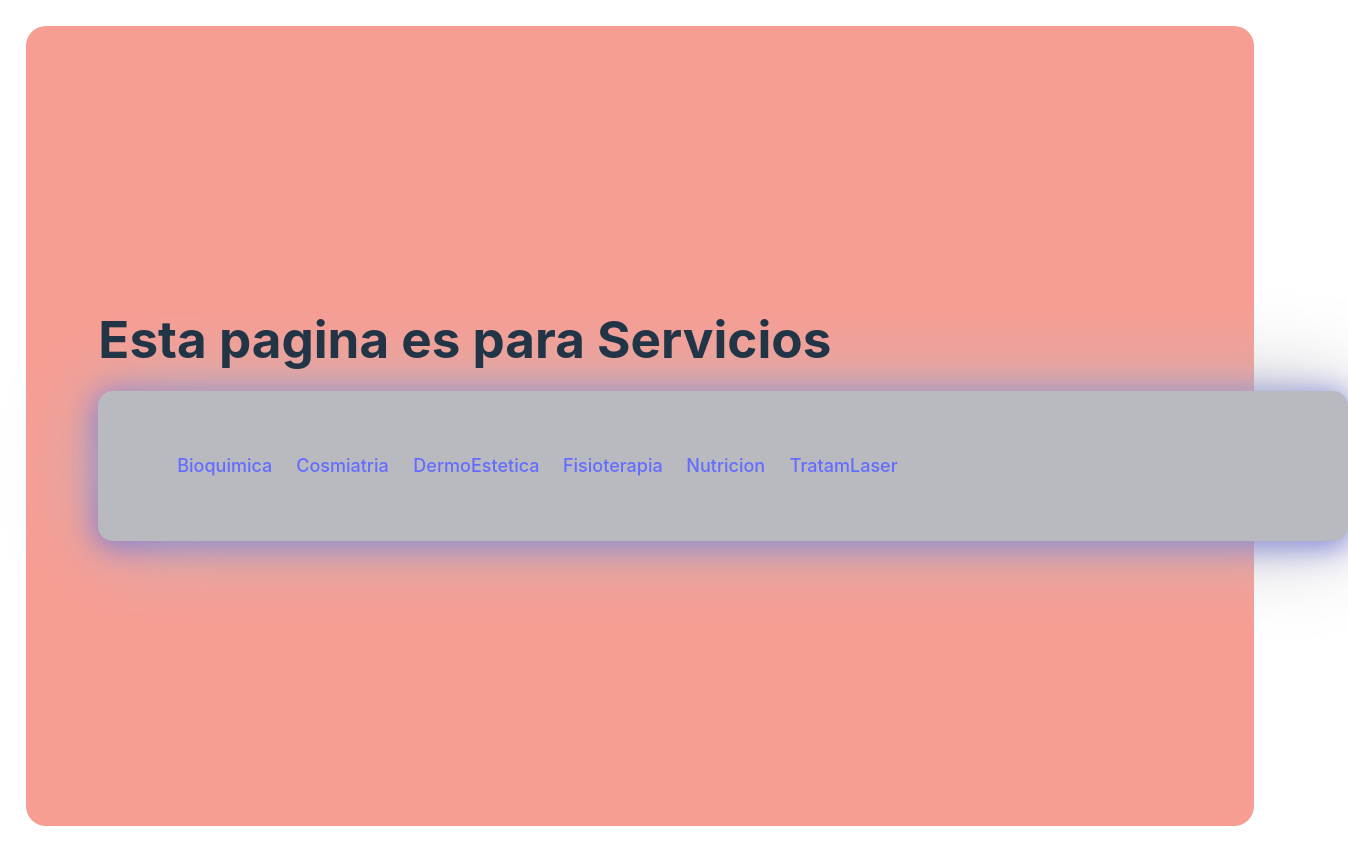
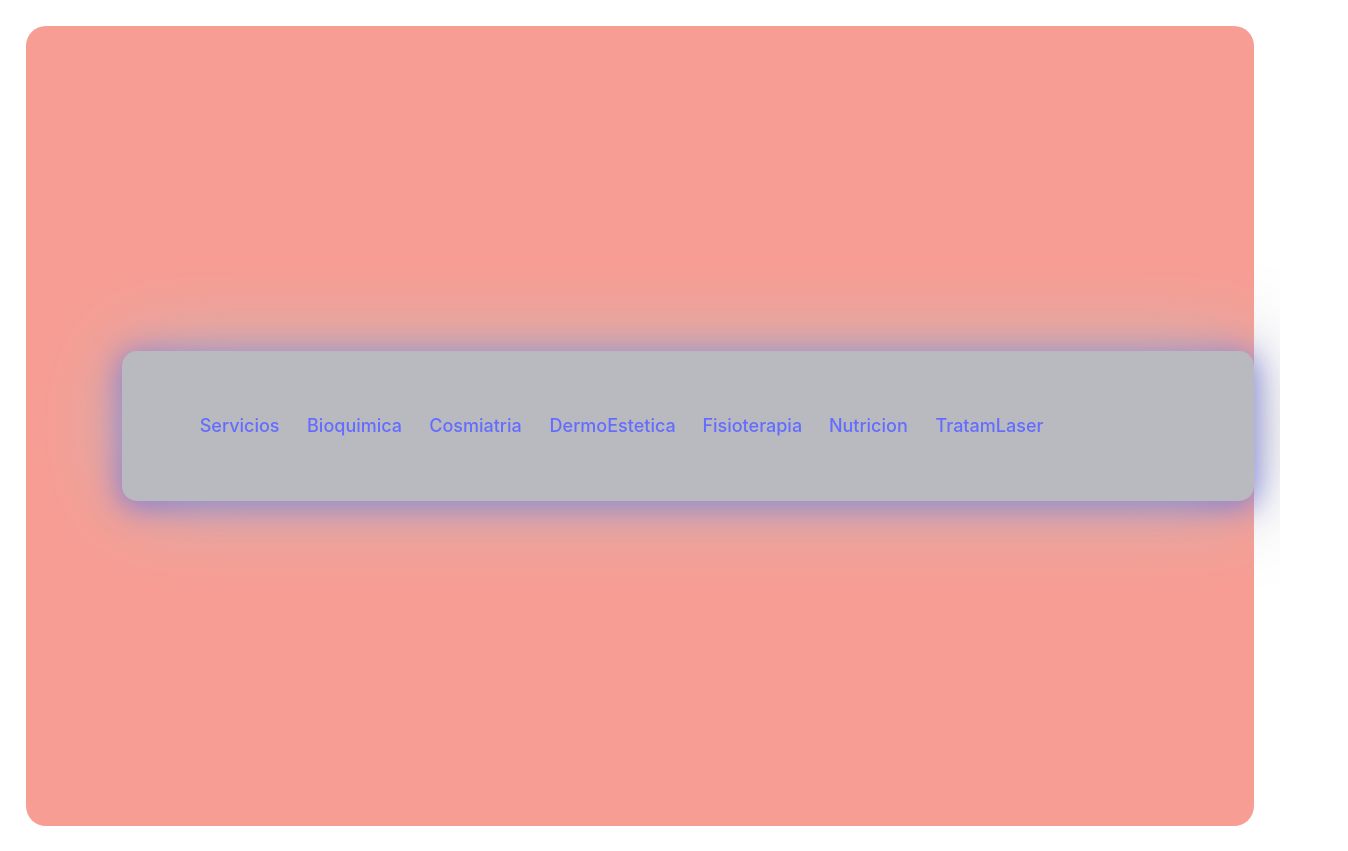
Before and after one commit to ginofrancocba/medicinaIntegrativaFront, a React (Vite) app: page /Servicios in a window 1280 px wide. Shown: the whole page, 1348 px wide, since content can reach past the window. Built offline with nearby package versions, Linux system fonts and the light colour scheme.

Commit message:
Add Component LayoutServicios

```diff
--- a/src/App.jsx
+++ b/src/App.jsx
@@ -1,6 +1,7 @@
 import { BrowserRouter, Routes, Route  } from 'react-router-dom';
 import React from 'react';
 import Layout from './pages/Layout';
+import LayoutServicios from './pages/LayoutServicios';
 import Home from './pages/Home';
 import Bioquimica from './pages/Bioquimica';
 import Blogs from './pages/Blogs';
@@ -13,9 +14,7 @@ import Pacientes from './pages/Pacientes';
 import Servicios from './pages/Servicios';
 import TratamLaser from './pages/TratamLaser';
 import NoPage from './pages/NoPage';
-
 import './App.css';
-
 
 
 function App() {
@@ -23,20 +22,22 @@ function App() {
   return (
     <BrowserRouter>
       <Routes>
-        <Route path='/' element={<Layout/>}>
-          <Route index element={<Home/>}/>
-          <Route path='Bioquimica' element={<Bioquimica/>}/>
-          <Route path='Blogs' element={<Blogs/>}/>
-          <Route path='Contacto' element={<Contact/>}/>
+        <Route path='/' element={<Layout />}>
+          <Route index element={<Home />}/>
+          <Route path='Blogs' element={<Blogs />}/>
+          <Route path='Contacto' element={<Contact />}/>
           <Route path='Pacientes' element={<Pacientes />}/>
           <Route path='*' element={<NoPage/>}/>
         </Route>
-        <Route path='/Servicios' element={<Servicios/>}>
+        <Route path='/' element={<LayoutServicios />}>
+           <Route path='Servicios' element={<Servicios />}/>
+           <Route path='Bioquimica' element={<Bioquimica />}/>
            <Route path='TratamLaser' element={<TratamLaser />}/>
            <Route path='Cosmiatria' element={<Cosmiatria />}/>
            <Route path='DermoEstetica' element={<DermoEstetica />}/>
            <Route path='Fisioterapia' element={<Fisioterapia />}/>
            <Route path='Nutricion' element={<Nutricion />}/>
+           <Route path='*' element={<NoPage/>}/>
         </Route>
       </Routes>
     </BrowserRouter>
--- a/src/pages/Blogs.jsx
+++ b/src/pages/Blogs.jsx
@@ -1,7 +1,6 @@
 function Blogs(){
 
     return <h1>Esta pagina es para Blogs</h1>
-
 }
 
 export default Blogs;
--- a/src/pages/Home.css
+++ b/src/pages/Home.css
@@ -16,6 +16,7 @@
 --celeste: rgba(0, 212, 255, 0.75);
 --pastel: rgb(192, 179, 204);
 --salmon:rgb(248, 157, 147);
+--salmon-fume:rgb(252, 84, 66);
 }
 
 * {
@@ -58,7 +59,7 @@ body {
     width: 30%;
     margin: 5%;
     border-radius: 5%;
-    box-shadow: var(--verde) 0px 0px 95px, var(--azul) 0px 4px 31px ;
+    box-shadow: var(--salmon-fume) 0px 0px 95px, var(--azul) 0px 4px 31px ;
     border: 1px solid var(--azul-fran) ;
 
 }
--- a/src/pages/Home.jsx
+++ b/src/pages/Home.jsx
@@ -14,8 +14,8 @@ function Home ()  {
             className='image-container'
             style={{minHeight: '100vh'}}>
             <Grid className='header' item xs={12}>
-            <img src={logo} alt='Logo' />
-            <img src={Vivi} alt='Vivi' />
+               <img src={logo} alt='Logo' />
+               <img src={Vivi} alt='Vivi' />
             </Grid>
             <Grid container>
               <h1 className="h1-home">Bienvenidos a nuestro home !!!</h1>
--- a/src/pages/Layout.jsx
+++ b/src/pages/Layout.jsx
@@ -1,9 +1,12 @@
 import { Outlet, Link } from "react-router-dom";
+import {Grid} from '@material-ui/core';
 import './Layout.css';
 
 function Layout() {
     return (
         <div>
+            <Grid
+            container>
             <nav className="navbar navbar-expand-lg bg-dark">
                 <ul>
                     <li>
@@ -23,9 +26,9 @@ function Layout() {
                     <li>
                         <Link to="/pacientes">Pacientes</Link>
                     </li>
-
                 </ul>
             </nav>
+            </Grid>
             <Outlet />
         </div>
     )
--- /dev/null
+++ b/src/pages/LayoutServicios.jsx
@@ -0,0 +1,41 @@
+import { Outlet, Link } from "react-router-dom";
+import {Grid} from '@material-ui/core';
+import './LayoutServicios';
+
+function LayoutServicios() {
+    return (
+        <div>
+            <Grid
+            container>
+                  <nav className="navbar-servicios navbar-expand-lg bg-dark">
+                     <ul>
+                         <li>
+                            <Link to="/">Servicios</Link>
+                        </li>
+                        <li>
+                          <Link to="/bioquimica">Bioquimica</Link>
+                        </li>
+                        <li>
+                         <Link to="/cosmiatria">Cosmiatria</Link>
+                        </li>
+                        <li>
+                          <Link to="/dermoEstetica">DermoEstetica</Link>
+                        </li>
+                        <li>
+                          <Link to="/fisioterapia">Fisioterapia</Link>
+                        </li>
+                       <li>
+                          <Link to="/nutricion">Nutricion</Link>
+                       </li>
+                       <li>
+                         <Link to="/tratamLaser">TratamLaser</Link>
+                        </li>
+                      </ul>
+                  </nav>
+                  </Grid>
+                  <Outlet />
+      </div>
+  )
+}
+
+export default LayoutServicios;
--- a/src/pages/Servicios.css
+++ b/src/pages/Servicios.css
@@ -0,0 +1,21 @@
+
+.navbar-servicios  {
+    display: flex;
+    justify-content:space-between;
+    text-align: center;
+    align-items: center;
+    width: 1250px;
+    height: 150px;
+    background-color: var(--grey);
+    border-radius: 15px;
+    box-shadow: var(--grey) 0px 0px 95px, var(--azul) 0px 4px 31px ;
+    border: 0px solid var(--azul-fran) ;
+    }
+
+    ul {
+        display: flex;
+        font-size: 18px;
+        list-style: none;
+        justify-content: flex-start;
+        align-content: center;
+    }
--- a/src/pages/Servicios.jsx
+++ b/src/pages/Servicios.jsx
@@ -1,35 +1,42 @@
-import { Link } from "react-router-dom";
+
+
 import './Servicios.css';
 
 function Servicios() {
+    return
+      //   <div>
+      //       <Grid
+      //       container>
+      //             <nav className="navbar-servicios navbar-expand-lg bg-dark">
+      //                <ul>
+      //                    <li>
+      //                       <Link to="/">Servicios</Link>
+      //                   </li>
+      //                   <li>
+      //                     <Link to="/bioquimica">Bioquimica</Link>
+      //                   </li>
+      //                   <li>
+      //                    <Link to="/cosmiatria">Cosmiatria</Link>
+      //                   </li>
+      //                   <li>
+      //                     <Link to="/dermoEstetica">DermoEstetica</Link>
+      //                   </li>
+      //                   <li>
+      //                     <Link to="/fisioterapia">Fisioterapia</Link>
+      //                   </li>
+      //                  <li>
+      //                     <Link to="/nutricion">Nutricion</Link>
+      //                  </li>
+      //                  <li>
+      //                    <Link to="/tratamLaser">TratamLaser</Link>
+      //                   </li>
+      //                 </ul>
+      //             </nav>
+      //             </Grid>
+      //             <Outlet />
+      //             <h1>Esta pagina es para Servicios</h1>
+      // </div>
 
-  return (
-    <div className="servicio">
-        <h1>Esta pagina es para Servicios</h1>
-            <nav className="navbar navbar-expand-lg bg-dark">
-                <ul>
-                  <li>
-                    <Link to="/bioquimica">Bioquimica</Link>
-                  </li>
-                  <li>
-                    <Link to="/cosmiatria">Cosmiatria</Link>
-                  </li>
-                  <li>
-                    <Link to="/dermoEstetica">DermoEstetica</Link>
-                  </li>
-                  <li>
-                    <Link to="/fisioterapia">Fisioterapia</Link>
-                  </li>
-                  <li>
-                    <Link to="/nutricion">Nutricion</Link>
-                  </li>
-                  <li>
-                    <Link to="/tratamLaser">TratamLaser</Link>
-                  </li>
-                </ul>
-            </nav>
-    </div>
-  )
 }
 
 export default Servicios;
```
Also changed, not shown: src/pages/LayoutServicios.css (added).
